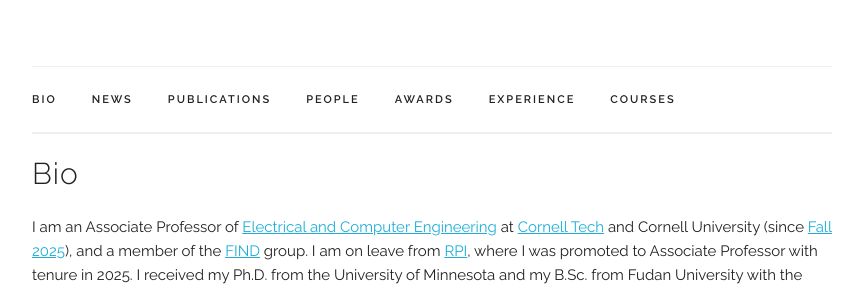
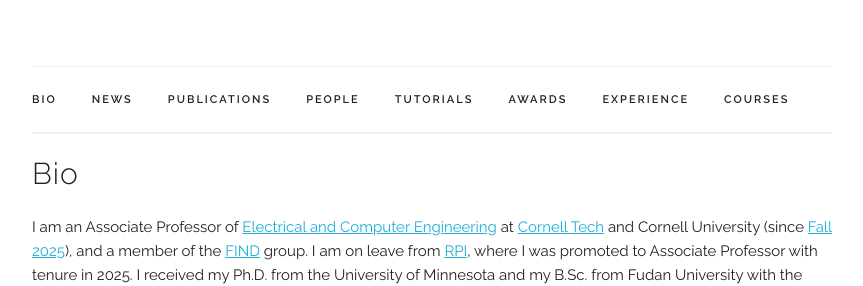
Before and after one commit to chentianyi1991/chentianyi1991.github.io, a Jekyll site: the page built from index.html, in a window 1280 px wide and 900 px high. Shown: the part 298-584 px from the top of the window, without its empty margins (208-1071 px from the left). Built offline with Jekyll 4.4.1, drawn with Linux system fonts in a browser that asks for light colours; some web fonts are replaced; comment, search, counter and statistics services are not loaded.

Commit message:
Add files via upload

```diff
--- a/_layouts/default.html
+++ b/_layouts/default.html
@@ -123,6 +123,7 @@
           <li class="navbar-item"><a class="navbar-link" href={{ "/index.html#news" | prepend: site.baseurl }}>News</a></li>
           <li class="navbar-item"><a class="navbar-link" href={{ "/index.html#publications" | prepend: site.baseurl }}>Publications</a></li>
           <li class="navbar-item"><a class="navbar-link" href={{ "/index.html#people" | prepend: site.baseurl }}>People</a></li>
+          <li class="navbar-item"><a class="navbar-link" href={{ "/index.html#tutorials" | prepend: site.baseurl }}>Tutorials</a></li>
           <li class="navbar-item"><a class="navbar-link" href={{ "/index.html#awards" | prepend: site.baseurl }}>Awards</a></li>
           <li class="navbar-item"><a class="navbar-link" href={{ "/index.html#resume" | prepend: site.baseurl }}>Experience</a></li>
          <li class="navbar-item"><a class="navbar-link" href="{{ site.url }}/ECE5290/">Courses</a></li>
```
